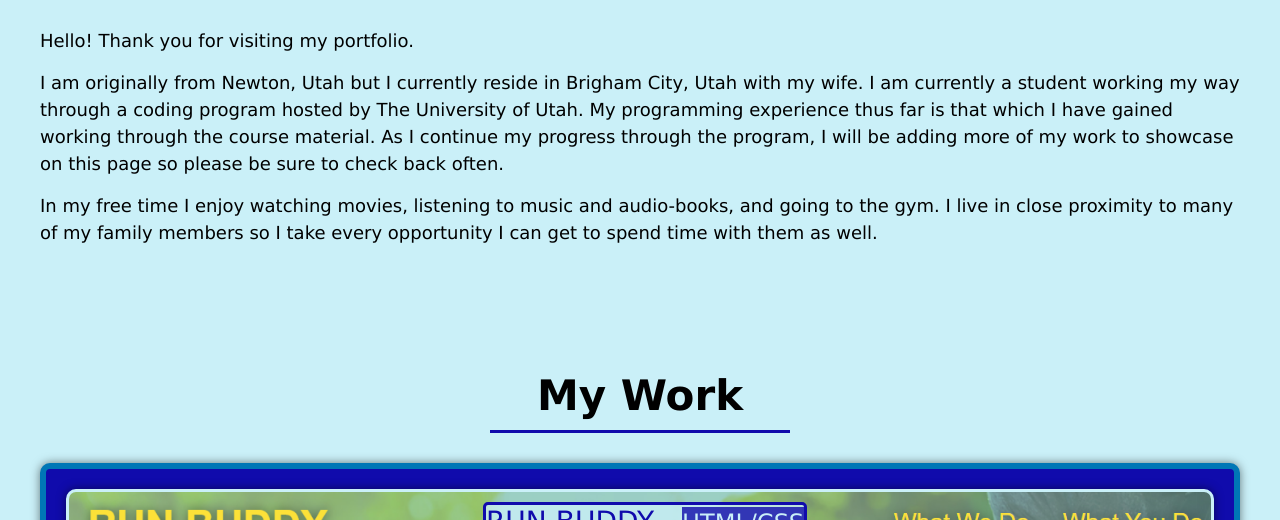
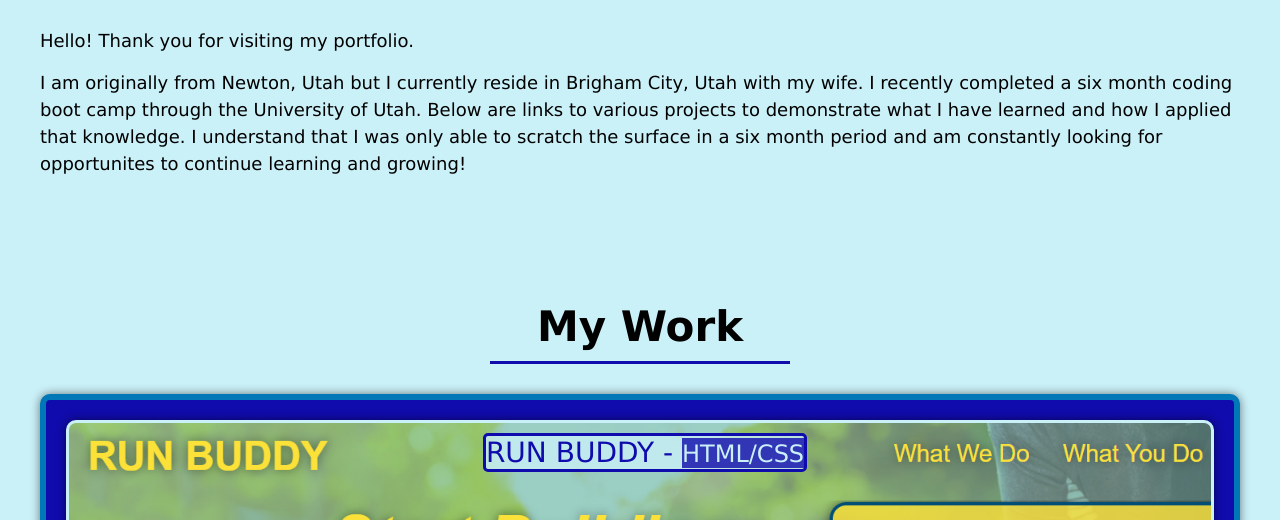
Before and after one commit to Clint-Hansen/Clint-Hansen.github.io, a plain HTML site: page index.html in a window 1280 px wide. Shown: the part 580-1100 px from the top of the page. Drawn offline with Linux system fonts and the light colour scheme.

Commit message:
updated info

```diff
--- a/index.html
+++ b/index.html
@@ -36,13 +36,10 @@
             </p>
             <p>
                 I am originally from Newton, Utah but I currently reside in Brigham City, Utah with my wife.
-                I am currently a student working my way through a coding program hosted by The University of Utah.
-                My programming experience thus far is that which I have gained working through the course material.  As I continue
-                my progress through the program, I will be adding more of my work to showcase on this page so please be sure to check back often.
-            </p>
-            <p>
-                In my free time I enjoy watching movies, listening to music and audio-books, and going to the gym.
-                I live in close proximity to many of my family members so I take every opportunity I can get to spend time with them as well.
+                I recently completed a six month coding boot camp through the University of Utah.
+                Below are links to various projects to demonstrate what I have learned and how I applied that knowledge.
+                I understand that I was only able to scratch the surface in a six month period and am constantly looking
+                for opportunites to continue learning and growing!
             </p>
         </article>
     </section>
```
